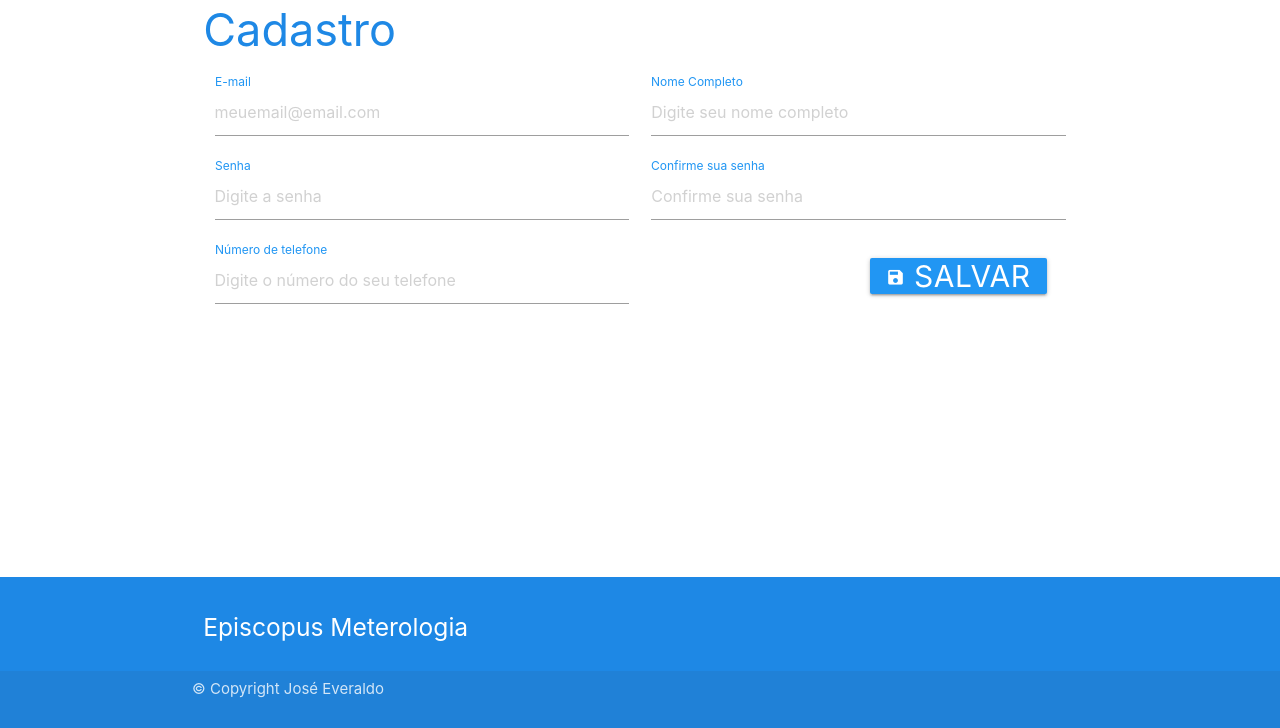
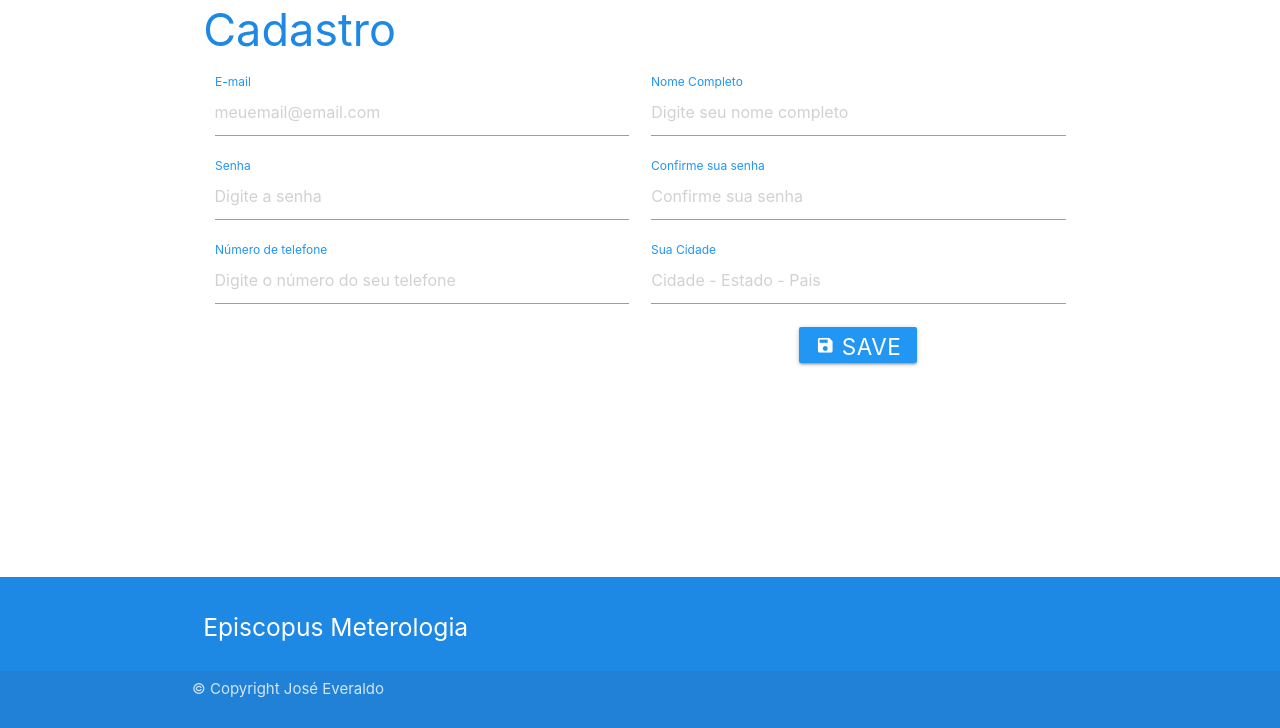
Before and after one commit to LeoMatheus/bischoflima.github.io, a plain HTML site: page register.html in a window 1280 px wide. Shown: the part 72-800 px from the top of the page. Drawn offline with Linux system fonts and the light colour scheme.

Commit message:
ajustada a tela de cadastro do usuario

```diff
--- a/assets/resources/styles/register.css
+++ b/assets/resources/styles/register.css
@@ -4,5 +4,5 @@ span {
     margin-bottom: 0.5em;
 }
 .salvar {
-    font-size: 2em;
+    font-size: 1.5em;
 }
--- a/register.html
+++ b/register.html
@@ -43,10 +43,14 @@
                     <input placeholder="Digite o número do seu telefone" id="phone" type="tel" class="validate">
                     <label for="phone" class="blue-text text-ligthen-4">Número de telefone</label>
                 </div>
-                <div class="input-field col s11 m6 l6">
-                    <div class="right col s9 m9 l6 btn-salvar">
+                <div class="input-field col s12 m6 l6">
+                    <input placeholder="Cidade - Estado - Pais" id="cidade" type="text" class="validate">
+                    <label for="cidade" class="blue-text text-ligthen-4">Sua Cidade</label>
+                </div>
+                <div class="input-field col s12 m6 l6 center"></div>
+                    <div class="col s12 m6 l6 btn-salvar center">
                         <a class="waves-effect waves-light btn blue salvar "><i class="material-icons salvar">save </i>
-                            Salvar</a>
+                            Save</a>
                     </div>
                 </div>
             </form>
@@ -60,7 +64,6 @@
 
     <script src="assets/resources/scripts/init.js"></script>
 
-
 </body>
 
 </html>
```
